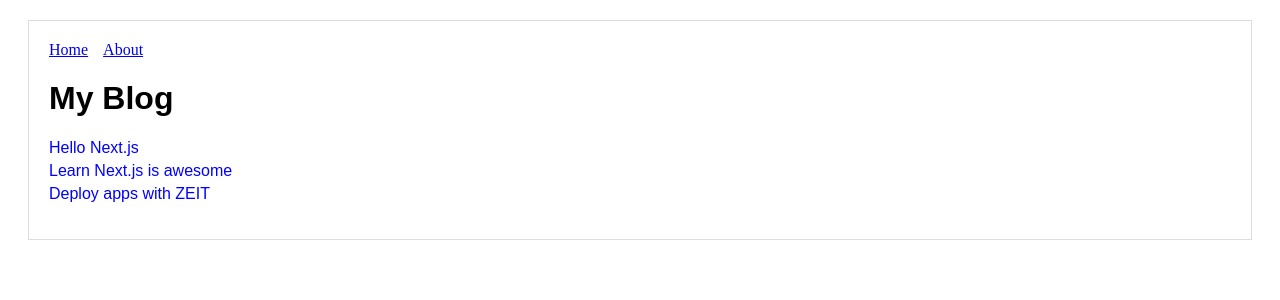
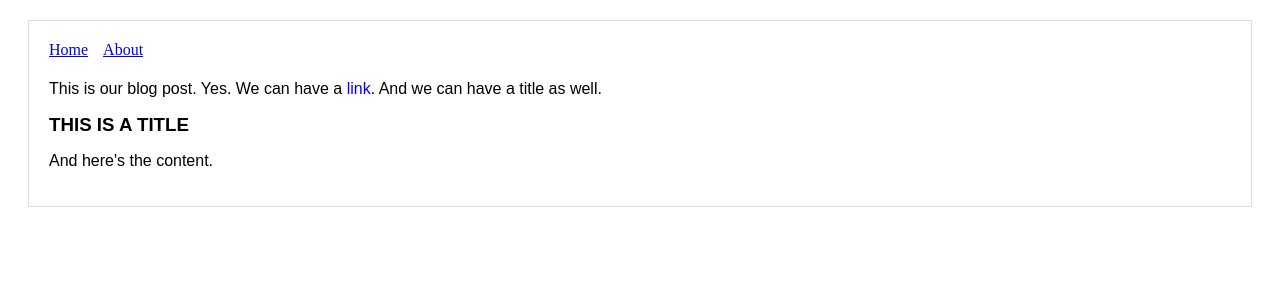
Before and after one commit to limistah/learning-next, a Next.js app: page / in a window 1280 px wide. Shown: the top 300 px of the page. Built offline with nearby package versions, Linux system fonts and the light colour scheme.

Commit message:
Completes styling

```diff
--- a/pages/index.js
+++ b/pages/index.js
@@ -1,71 +1,42 @@
 import Layout from "../components/Layout.js";
-import Link from "next/link";
+import { withRouter } from "next/router";
+import Markdown from "react-markdown";
 
-function getPosts() {
-  return [
-    { id: "hello-nextjs", title: "Hello Next.js" },
-    { id: "learn-nextjs", title: "Learn Next.js is awesome" },
-    { id: "deploy-nextjs", title: "Deploy apps with ZEIT" }
-  ];
-}
+export default withRouter(props => (
+  <Layout>
+    <h1>{props.router.query.title}</h1>
+    <div className="markdown">
+      <Markdown
+        source={`
+This is our blog post.
+Yes. We can have a [link](/link).
+And we can have a title as well.
 
-const PostLink = ({ post }) => (
-  <li>
-    <Link as={`/p/${post.id}`} href={`/post?title=${post.title}`}>
-      <a>{post.title}</a>
-    </Link>
-    <style jsx>{`
-      li {
-        list-style: none;
-        margin: 5px 0;
-      }
+### This is a title
 
-      a {
-        text-decoration: none;
-        color: blue;
+And here's the content.
+     `}
+      />
+    </div>
+    <style jsx global>{`
+      .markdown {
         font-family: "Arial";
       }
 
-      a:hover {
+      .markdown a {
+        text-decoration: none;
+        color: blue;
+      }
+
+      .markdown a:hover {
         opacity: 0.6;
       }
+
+      .markdown h3 {
+        margin: 0;
+        padding: 0;
+        text-transform: uppercase;
+      }
     `}</style>
-  </li>
-);
-
-export default function Blog() {
-  return (
-    <Layout>
-      <h1>My Blog</h1>
-      <ul>
-        {getPosts().map(post => (
-          <PostLink key={post.id} post={post} />
-        ))}
-      </ul>
-      <style jsx>{`
-        h1,
-        a {
-          font-family: "Arial";
-        }
-
-        ul {
-          padding: 0;
-        }
-
-        li {
-          list-style: none;
-          margin: 5px 0;
-        }
-
-        a {
-          text-decoration: none;
-          color: blue;
-        }
-
-        a:hover {
-          opacity: 0.6;
-        }
-      `}</style>
-    </Layout>
-  );
-}
+  </Layout>
+));
```
